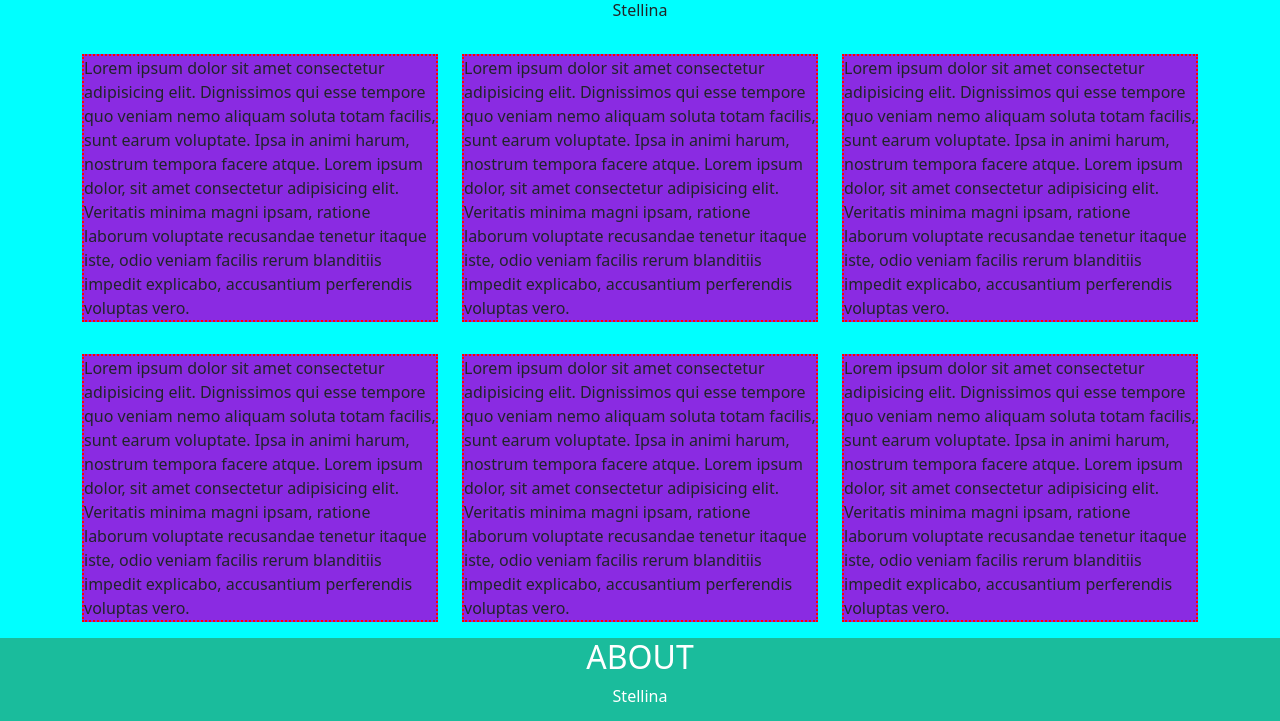
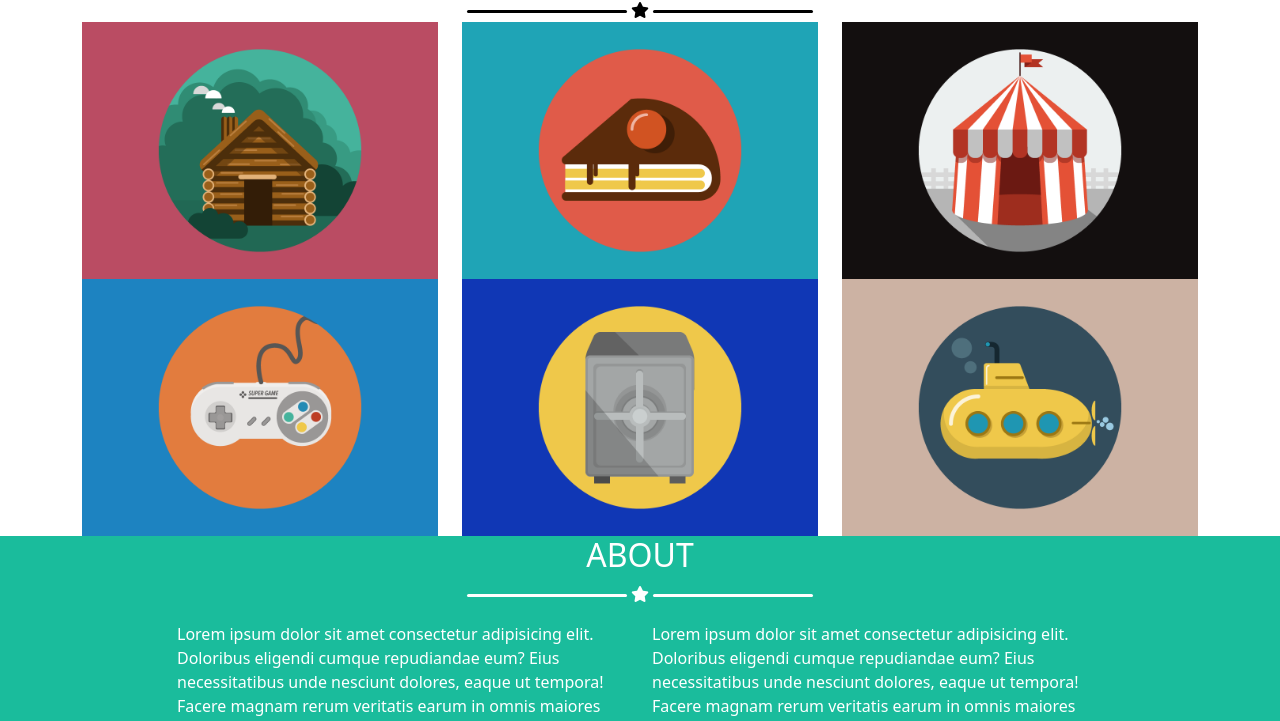
Before and after one commit to RavgaCode/html-css-bootstrap-freelancer, a plain HTML site: page index.html in a window 1280 px wide. Shown: the part 465-1186 px from the top of the page. Drawn offline with nearby package versions, Linux system fonts and the light colour scheme.

Commit message:
Portfolio e Info Sections

```diff
--- a/css/style.css
+++ b/css/style.css
@@ -5,15 +5,28 @@
 }
 
 /* COMMON */
-.bg_color {
+.bg_color_main {
   background-color: var(--main-bg-color);
   color: white;
 }
-.star:before,
-.star:after {
+.star_black:before,
+.star_black:after {
   content: "";
+  color: black;
+  background-color: black;
+  border-radius: 20rem;
+  height: 0.2rem;
+  width: 30%;
+  max-width: 160px;
+  display: inline-block;
+  text-align: center;
+  vertical-align: middle;
+}
+.star_white:before,
+.star_white:after {
+  content: "";
+  color: white;
   background-color: white;
-  color: white;
   border-radius: 20rem;
   height: 0.2rem;
   width: 30%;
@@ -36,25 +49,30 @@ header {
 /* MAIN */
 
 /* Info Personali */
-.img_container {
+.info {
+  background-color: #1abc9c;
+  color: white;
+}
+.info img {
   max-width: 200px;
-  height: auto;
 }
 /* Portfolio */
 .portfolio {
-  background-color: aqua;
+  color: black;
 }
 .port_card {
+  width: 20%;
   margin: 1rem 0;
   background-color: blueviolet;
   border: 2px dotted red;
 }
 /* About */
+.about {
+  background-color: #1abc9c;
+  color: white;
+}
 .about_card {
   margin: 1rem 0;
-  /* Test */
-  background-color: antiquewhite;
-  border: 1px dotted red;
 }
 /* Contact Me */
 .contact {
--- a/index.html
+++ b/index.html
@@ -44,20 +44,14 @@
     <!-- MAIN -->
     <main>
       <!-- Info Personali -->
-      <section class="info bg_color">
+      <section class="info">
         <div class="container">
           <div class="row justify-content-center">
             <div class="col-10 justify-content-center">
-              <div class="info_card d-flex flex-column text-center">
-                <div class="img_container">
-                  <img
-                    src="img/avatar.svg"
-                    class="img-fluid"
-                    alt="Immagine profilo"
-                  />
-                </div>
+              <div class="info_card text-center">
+                <img src="img/avatar.svg" alt="Immagine profilo" />
                 <p>START BOOTSTRAP</p>
-                <div class="star">
+                <div class="star_white">
                   <i class="fa fa-star" aria-hidden="true"></i>
                 </div>
                 <p>GRAPHIC ARTIST - WEB DESIGNER - ILLUSTRATOR</p>
@@ -72,79 +66,27 @@
           <div class="row">
             <div class="col-12 text-center">
               <h2>Portfolio</h2>
-              <p>Stellina</p>
-            </div>
-            <div class="col-12 col-md-6 col-lg-4">
-              <div class="port_card">
-                Lorem ipsum dolor sit amet consectetur adipisicing elit.
-                Dignissimos qui esse tempore quo veniam nemo aliquam soluta
-                totam facilis, sunt earum voluptate. Ipsa in animi harum,
-                nostrum tempora facere atque. Lorem ipsum dolor, sit amet
-                consectetur adipisicing elit. Veritatis minima magni ipsam,
-                ratione laborum voluptate recusandae tenetur itaque iste, odio
-                veniam facilis rerum blanditiis impedit explicabo, accusantium
-                perferendis voluptas vero.
+              <div class="star_black">
+                <i class="fa fa-star" aria-hidden="true"></i>
               </div>
             </div>
             <div class="col-12 col-md-6 col-lg-4">
-              <div class="port_card">
-                Lorem ipsum dolor sit amet consectetur adipisicing elit.
-                Dignissimos qui esse tempore quo veniam nemo aliquam soluta
-                totam facilis, sunt earum voluptate. Ipsa in animi harum,
-                nostrum tempora facere atque. Lorem ipsum dolor, sit amet
-                consectetur adipisicing elit. Veritatis minima magni ipsam,
-                ratione laborum voluptate recusandae tenetur itaque iste, odio
-                veniam facilis rerum blanditiis impedit explicabo, accusantium
-                perferendis voluptas vero.
-              </div>
+              <img src="img/cabin.png" class="img-fluid" alt="cabin pic" />
             </div>
             <div class="col-12 col-md-6 col-lg-4">
-              <div class="port_card">
-                Lorem ipsum dolor sit amet consectetur adipisicing elit.
-                Dignissimos qui esse tempore quo veniam nemo aliquam soluta
-                totam facilis, sunt earum voluptate. Ipsa in animi harum,
-                nostrum tempora facere atque. Lorem ipsum dolor, sit amet
-                consectetur adipisicing elit. Veritatis minima magni ipsam,
-                ratione laborum voluptate recusandae tenetur itaque iste, odio
-                veniam facilis rerum blanditiis impedit explicabo, accusantium
-                perferendis voluptas vero.
-              </div>
+              <img src="img/cake.png" class="img-fluid" alt="" />
             </div>
             <div class="col-12 col-md-6 col-lg-4">
-              <div class="port_card">
-                Lorem ipsum dolor sit amet consectetur adipisicing elit.
-                Dignissimos qui esse tempore quo veniam nemo aliquam soluta
-                totam facilis, sunt earum voluptate. Ipsa in animi harum,
-                nostrum tempora facere atque. Lorem ipsum dolor, sit amet
-                consectetur adipisicing elit. Veritatis minima magni ipsam,
-                ratione laborum voluptate recusandae tenetur itaque iste, odio
-                veniam facilis rerum blanditiis impedit explicabo, accusantium
-                perferendis voluptas vero.
-              </div>
+              <img src="img/circus.png" class="img-fluid" alt="" />
             </div>
             <div class="col-12 col-md-6 col-lg-4">
-              <div class="port_card">
-                Lorem ipsum dolor sit amet consectetur adipisicing elit.
-                Dignissimos qui esse tempore quo veniam nemo aliquam soluta
-                totam facilis, sunt earum voluptate. Ipsa in animi harum,
-                nostrum tempora facere atque. Lorem ipsum dolor, sit amet
-                consectetur adipisicing elit. Veritatis minima magni ipsam,
-                ratione laborum voluptate recusandae tenetur itaque iste, odio
-                veniam facilis rerum blanditiis impedit explicabo, accusantium
-                perferendis voluptas vero.
-              </div>
+              <img src="img/game.png" class="img-fluid" alt="" />
             </div>
             <div class="col-12 col-md-6 col-lg-4">
-              <div class="port_card">
-                Lorem ipsum dolor sit amet consectetur adipisicing elit.
-                Dignissimos qui esse tempore quo veniam nemo aliquam soluta
-                totam facilis, sunt earum voluptate. Ipsa in animi harum,
-                nostrum tempora facere atque. Lorem ipsum dolor, sit amet
-                consectetur adipisicing elit. Veritatis minima magni ipsam,
-                ratione laborum voluptate recusandae tenetur itaque iste, odio
-                veniam facilis rerum blanditiis impedit explicabo, accusantium
-                perferendis voluptas vero.
-              </div>
+              <img src="img/safe.png" class="img-fluid" alt="" />
+            </div>
+            <div class="col-12 col-md-6 col-lg-4">
+              <img src="img/submarine.png" class="img-fluid" alt="" />
             </div>
           </div>
         </div>
@@ -156,7 +98,9 @@
             <div class="col-12 text-center">
               <div class="about_title_card">
                 <h2>ABOUT</h2>
-                <div>Stellina</div>
+                <div class="star_white">
+                  <i class="fa fa-star" aria-hidden="true"></i>
+                </div>
               </div>
             </div>
             <div class="col-10 col-md-5">
```
